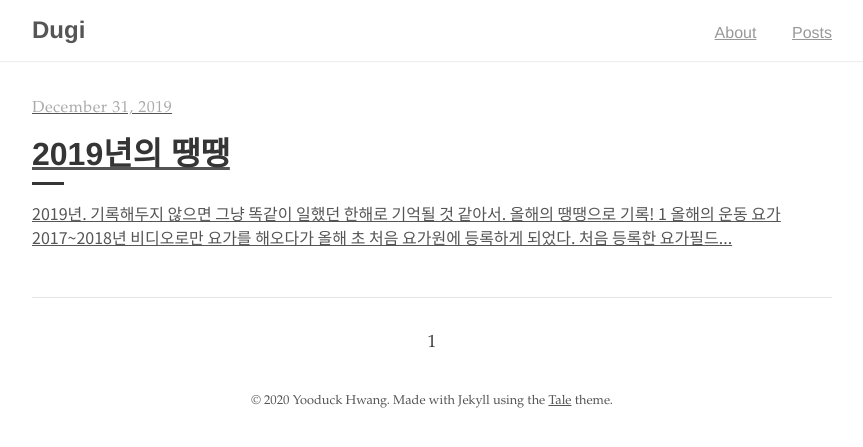
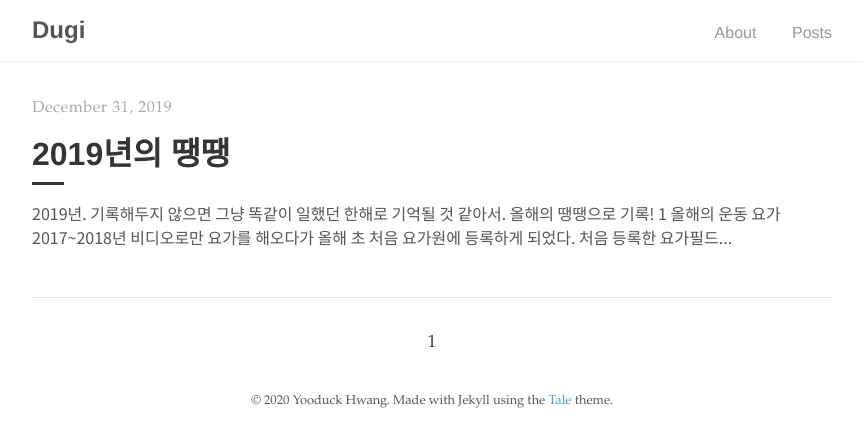
Before and after one commit to dugidugi/dugidugi.github.io, a Jekyll site: the page built from index.html, in a window 1280 px wide. Shown: the top 447 px of the page, without its empty margins (208-1071 px from the left). Built offline with Jekyll 4.4.1, drawn with Linux system fonts in a browser that asks for light colours; the list of posts is cut into pages by our own code.

```diff
--- a/_sass/tale/_base.scss
+++ b/_sass/tale/_base.scss
@@ -36,8 +36,8 @@ h6 {
 }
 
 a {
-  color: $default-color;
-  text-decoration: underline;
+  color: $blue;
+  text-decoration: none;
 }
 
 blockquote {
--- a/_sass/tale/_post.scss
+++ b/_sass/tale/_post.scss
@@ -33,8 +33,9 @@
     text-align: justify;
   }
 
-  a:hover {
+  a {
     text-decoration: underline;
+    color: $default-color;
   }
 
   img {
```
